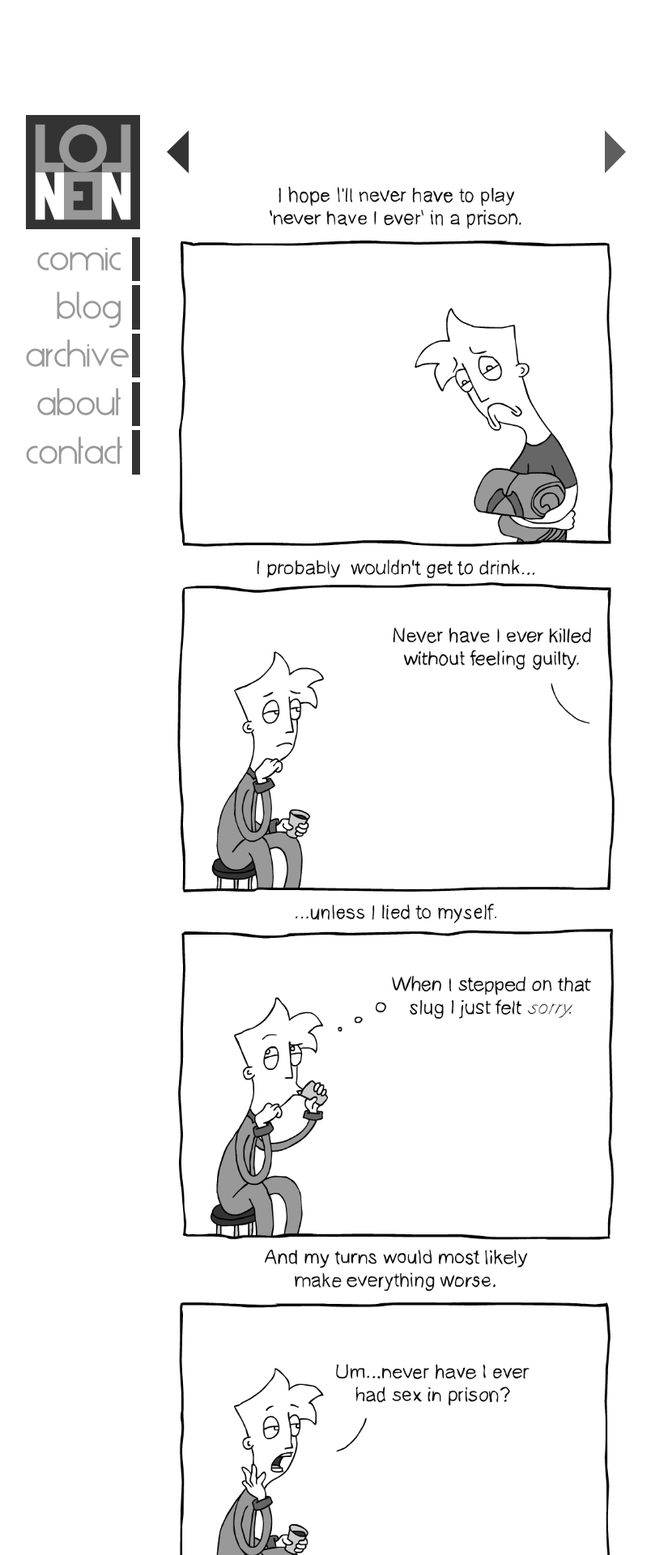
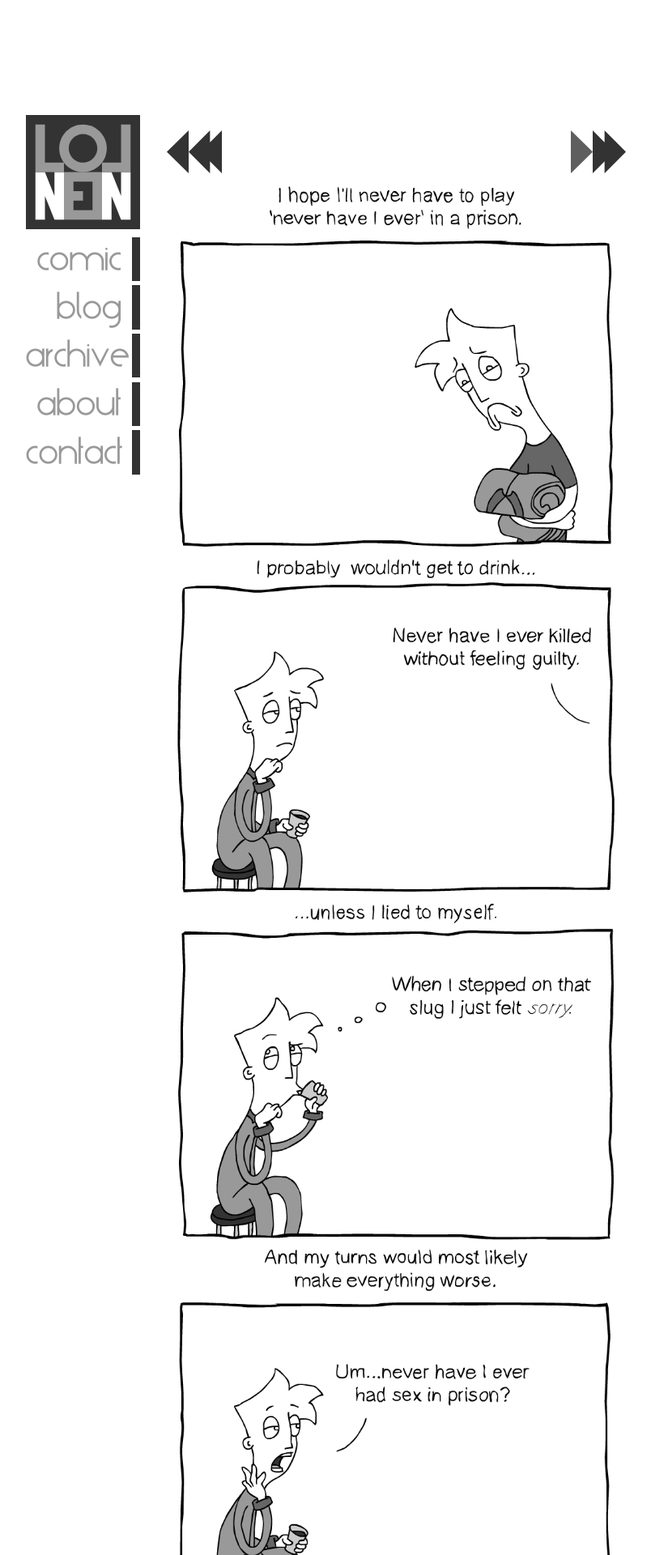
Before and after one commit to lolnein/lolnein.com, a Jekyll site: the page built from index.html, in a window 1280 px wide. Shown: the top 1920 px of the page at 81% size, without its empty margins (136-940 px from the left). Built offline with Jekyll 4.4.1, drawn with Linux system fonts in a browser that asks for light colours; comment, search, counter and statistics services are not loaded.

Commit message:
Add hyperlinks to first and last comic

```diff
--- a/index.html
+++ b/index.html
@@ -8,6 +8,8 @@
 
 <div class="center">
 	{% if site.posts.first.previous %}<a href="{{ site.posts.first.previous.id }}"><img class="arrow" src="/prev_dark.svg" style="float: left" alt="Previous"/></a>{% else %}<img class="arrow" src="/prev_light.svg" style="float: left" alt="Previous"/>{% endif %}
+	<a href="{{ site.posts.last.id }}"><img class="arrow" src="/first.svg" style="float: left" alt="First"/></a>
+	<a href="{{ site.posts.first.id }}"><img class="arrow" src="/last.svg" style="float: right" alt="Last"/></a>
 	{% if site.posts.first.next %}<a href="{{ site.posts.first.next.id }}"><img class="arrow" src="/next_dark.svg" style="float: right" alt="Next"/></a>{% else %}<img class="arrow" src ="/next_light.svg" style="float: right" alt="Next"/>{% endif %}
 </div>
 
```
Also changed, not shown: first.svg (added), last.svg (added).
